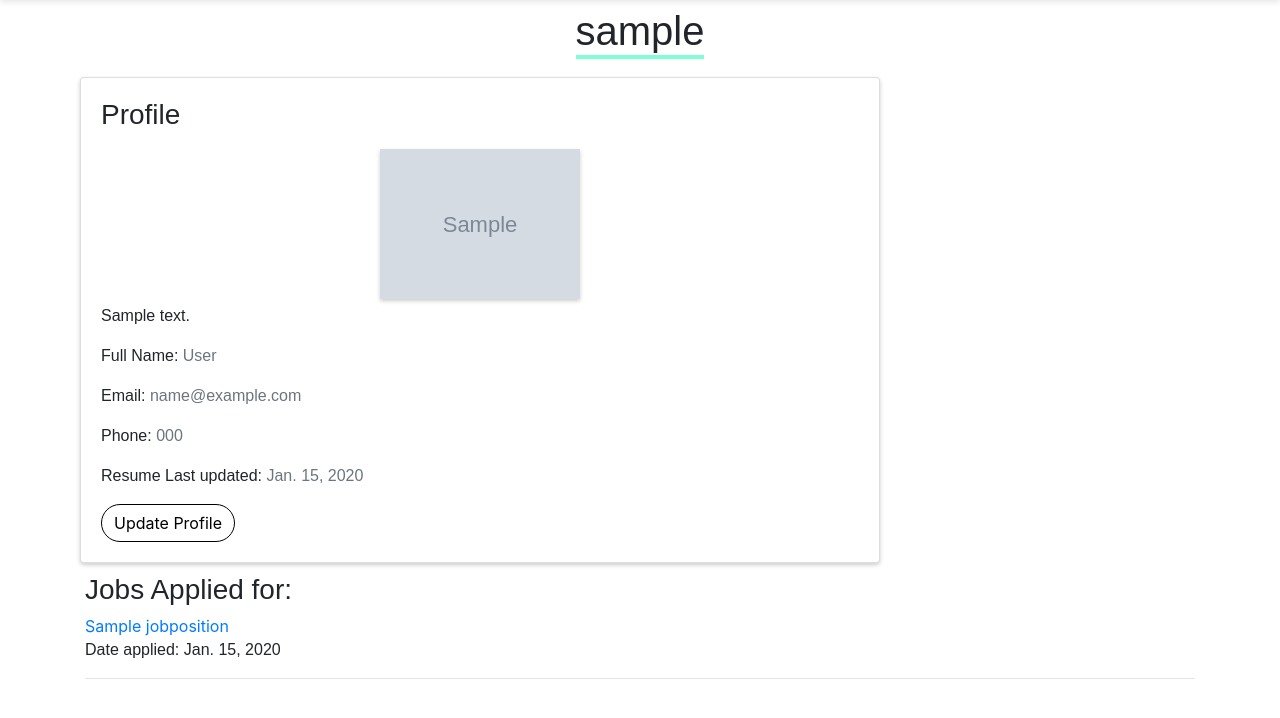
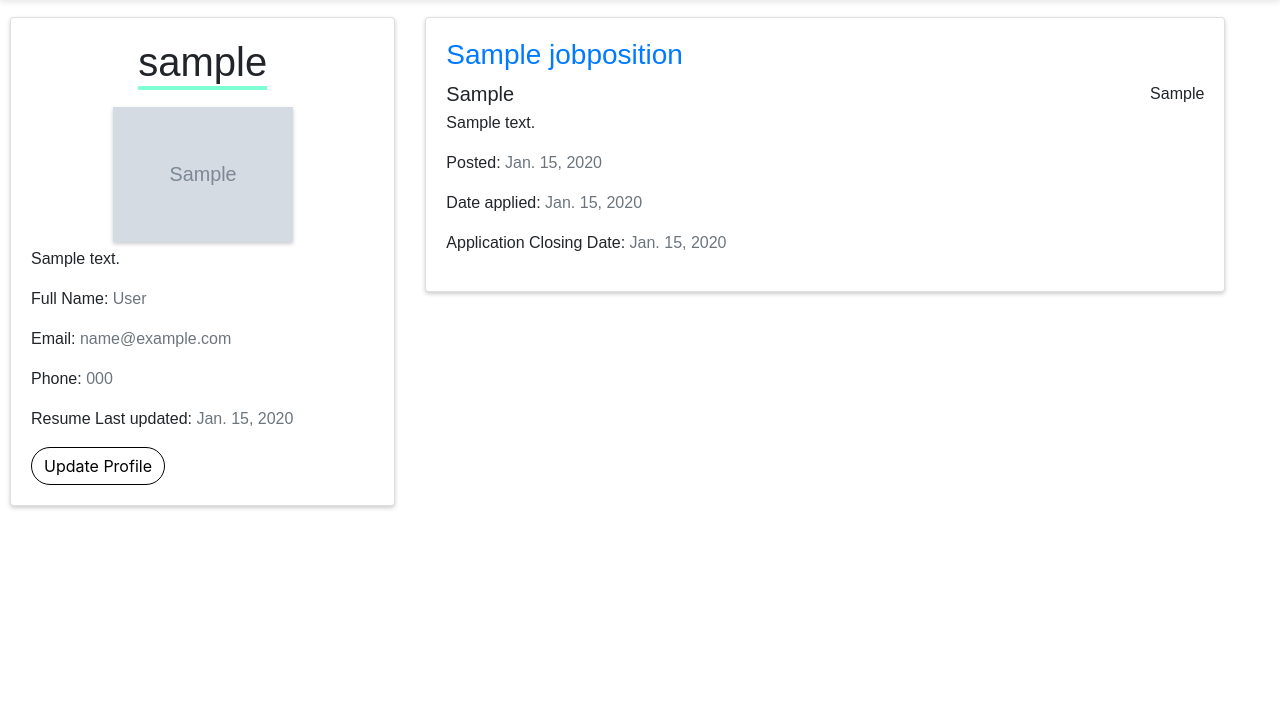
Before and after one commit to JackPflaum/RecruitmentWebsite, a Django app: page /profile/1 in a window 1280 px wide. Shown: the part 63-781 px from the top of the page. Run offline with Django 4.2, Linux system fonts and the light colour scheme; a user stored in the database is signed in; tables that the repository leaves empty hold one stand-in row (values such as "Sample post"); grey boxes marked "Sample" are stand-in pictures; some libraries are stand-ins or nearby versions.

Commit message:
complete layout change using bootstrap col and added more profile details

```diff
--- a/RecruitmentWebsite/accounts/views.py
+++ b/RecruitmentWebsite/accounts/views.py
@@ -70,7 +70,7 @@ def logout_user(request):
     return redirect('home')
 
 
-@login_required(login_url='login')    #limits access to logged in users only
+@login_required(login_url='login')  # limits access to logged in users only
 def user_profile(request, id):
     """shows the current users profile"""
     # if User does not have a Profile, then a Profile is created
@@ -79,11 +79,9 @@ def user_profile(request, id):
         missing_profile.save()
 
     profile = Profile.objects.get(id=id)
-    applied_jobs = Applied.objects.filter(applicant=request.user.id)    # get all the jobs user has applied for
-    jobpositions_ids = applied_jobs.values_list('job_id', flat=True)
-    #job_positions = JobPositions.objects.filter(id=jobpositions_ids)
+    applied_jobs = Applied.objects.filter(applicant=request.user.id)  # get all the jobs user has applied for
 
-    context = {'profile': profile, 'applied': applied_jobs, 'jobpositions_id': jobpositions_ids}
+    context = {'profile': profile, 'applied': applied_jobs}
     return render(request, 'user_profile.html', context)
 
 
--- a/RecruitmentWebsite/static/css/style.css
+++ b/RecruitmentWebsite/static/css/style.css
@@ -6,6 +6,10 @@ body {
 
 h1, h2, h3, h4, h5, h6, p {
     font-family: "OpenSans", sans-serif;
+}
+
+a:hover {
+    transition: all 0.4s;
 }
 
 .btn-custom {
@@ -269,18 +273,21 @@ h1, h2, h3, h4, h5, h6, p {
 }
 
 /*-------------------------------------User Profile Page-------------------------------------------*/
+.profile-container {
+    width: 95%;
+}
+
 #profile-image-container {
     padding: 5px;
 }
 
 #profile-image {
-    max-width: 200px;
+    max-width: 180px;
     height: auto;
     margin: 0 auto;
     display: block;
     box-shadow: 0 2px 4px rgba(0, 0 , 0, 0.2);
 }
-
 
 
 /*-------------------------------------Update User Profile Page-------------------------------------------*/
@@ -297,7 +304,6 @@ h1, h2, h3, h4, h5, h6, p {
 }
 
 
-
 /*-------------------------------------Job Details Page-------------------------------------------*/
 
 
--- a/RecruitmentWebsite/templates/user_profile.html
+++ b/RecruitmentWebsite/templates/user_profile.html
@@ -3,19 +3,18 @@
 {% block title %}{{ user.username }}{% endblock %}
 
 {% block content %}
-<div class="center-header">
-	<h1 class="text-center thick-underline">{{ user.username }}</h1>
-</div>
-
-<div class="container">
-    <div class="row">
+<div class="profile-container">
+    <div class="row d-flex">
+        <div class="col-md-4 col-sm-12 profile-content">
             <div class="card">
                 <div class="card-body">
-                <h3 class="card-title">Profile</h3>
+                    <div class="center-header">
+                        <h1 class="card-title thick-underline">{{ user.username }}</h1>
+                    </div>
                     <div id="profile-image-container">
                         <img id="profile-image" src="{{ profile.image.url }}" alt="Profile Image">
                     </div>
-                <p class="card-text">{{ profile.bio }}</p>
+                    <p class="card-text text-justify">{{ profile.bio }}</p>
                     <p>Full Name: <span class="text-muted">{{ profile.fullname }}</span></p>
                     <p>Email: <span class="text-muted">{{ user.email }}</span></p>
                     <p>Phone: <span class="text-muted">{{ profile.phone }}</span></p>
@@ -24,18 +23,34 @@
                 </div>
             </div>
         </div>
-    <h3>Jobs Applied for:</h3>
+
+        <div class="col-md-8 col-sm-12 jobs-applied">
             {% if applied %}
-    {% for applied_jobs in applied %}
-    {% for id in jobpositions_id %}
-        <a href="{% url 'job_details' id %}">{{ applied_jobs.job }}</a>
-        <p>Date applied: {{ applied_jobs.applied_date }}</p>
-        <hr>
-    {% endfor %}
+                {% for applied_job in applied %}
+                        <div class="card">
+                            <div class="card-body">
+                                <h3 class="card-title"><a href="{% url 'job_details' applied_job.job.id %}">{{ applied_job.job.job_title }}</a></h3>
+                                <div class="company-location">
+                                    <h5 class="card-subtitle">{{ applied_job.job.company }}</h5>
+                                    <h6 class="">{{ applied_job.job.location }}</h6>
+                                </div>
+                                <p class="card-text">{{ applied_job.job.job_details }}</p>
+                                <p>Posted: <span class="text-muted">{{ applied_job.job.posted }}</span></p>
+                                <p>Date applied: <span class="text-muted">{{ applied_job.applied_date }}</span></p>
+                                <p>Application Closing Date: <span class="text-muted">{{ applied_job.job.closing_date }}</span></p>
+                            </div>
+                        </div>
                 {% endfor %}
             {% else %}
+                    <div class="card">
+                        <div class="card-body text-center">
+                            <h3 class="card-title">No results</h3>
                             <p>You have not applied for any jobs.</p>
+                        </div>
+                    </div>
             {% endif %}
+        </div>
+    </div>
 </div>
 
 {% endblock %}
```
Lines whose indentation alone changed are shown as unchanged.
